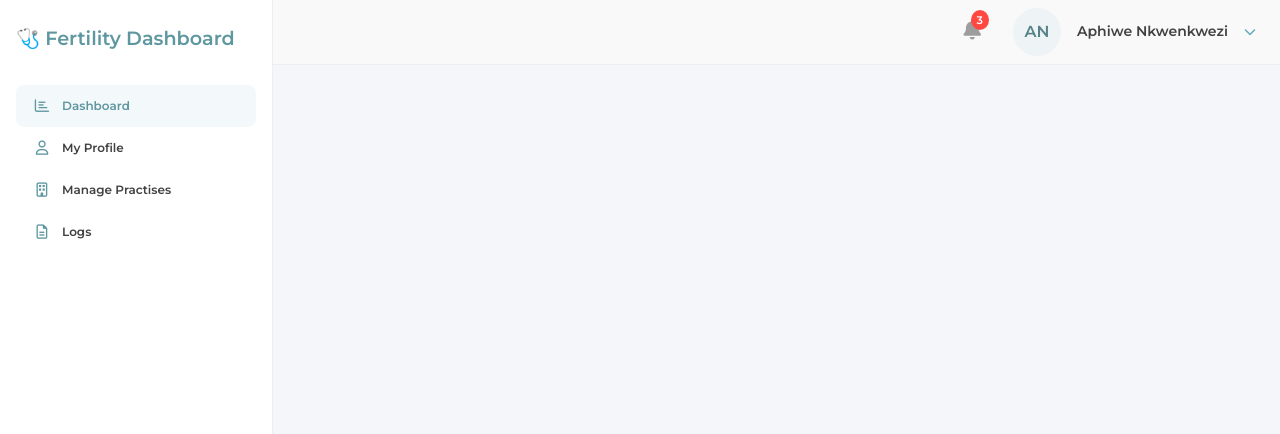
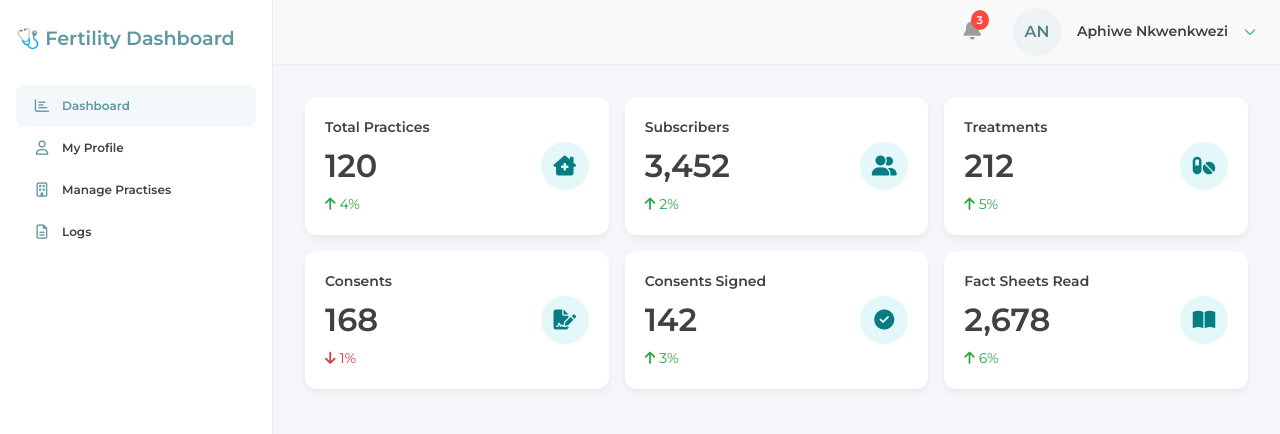
Before and after one commit to AphiweNkwenkwezi/fertilityjourney, a Vue app in the folder ClientApp/fertility-journey-dashboard/: page / in a window 1280 px wide. Shown: the top 434 px of the page. Built offline with nearby package versions, Linux system fonts and the light colour scheme.

Commit message:
added totals sections

```diff
--- /dev/null
+++ b/ClientApp/fertility-journey-dashboard/src/components/BaseCard.vue
@@ -0,0 +1,70 @@
+<template>
+    <div
+      class="card"
+      :class="[
+        { 'card-lift--hover': hover },
+        { shadow: shadow },
+        { [`shadow-${shadowSize}`]: shadowSize },
+        { [`bg-gradient-${gradient}`]: gradient },
+        { [`bg-${type}`]: type },
+      ]"
+    >
+      <div class="card-header" :class="headerClasses" v-if="$slots.header">
+        <slot name="header"> </slot>
+      </div>
+      <div class="card-body" :class="bodyClasses" v-if="!noBody">
+        <slot></slot>
+      </div>
+
+      <slot v-if="noBody"></slot>
+
+      <div class="card-footer" :class="footerClasses" v-if="$slots.footer">
+        <slot name="footer"></slot>
+      </div>
+    </div>
+  </template>
+  <script>
+  export default {
+    name: 'card',
+    props: {
+      type: {
+        type: String,
+        description: 'Card type',
+      },
+      gradient: {
+        type: String,
+        description: 'Card background gradient type (warning,danger etc)',
+      },
+      hover: {
+        type: Boolean,
+        description: 'Whether card should move on hover',
+      },
+      shadow: {
+        type: Boolean,
+        description: 'Whether card has shadow',
+      },
+      shadowSize: {
+        type: String,
+        description: 'Card shadow size',
+      },
+      noBody: {
+        type: Boolean,
+        default: false,
+        description: 'Whether card should have wrapper body class',
+      },
+      bodyClasses: {
+        type: [String, Object, Array],
+        description: 'Card body css classes',
+      },
+      headerClasses: {
+        type: [String, Object, Array],
+        description: 'Card header css classes',
+      },
+      footerClasses: {
+        type: [String, Object, Array],
+        description: 'Card footer css classes',
+      },
+    },
+  };
+  </script>
+  <style></style>
--- a/ClientApp/fertility-journey-dashboard/src/components/NotificationsDropdown.vue
+++ b/ClientApp/fertility-journey-dashboard/src/components/NotificationsDropdown.vue
@@ -60,9 +60,9 @@
       };
     },
     computed: {
-        isAnyUnreadMessages() {
-            return this.notifications.length > 0;
-        },
+      isAnyUnreadMessages() {
+          return this.notifications.length > 0;
+      },
      },
     methods: {
       toggleNotifications() {
--- /dev/null
+++ b/ClientApp/fertility-journey-dashboard/src/components/StatCard.vue
@@ -0,0 +1,112 @@
+<template>
+  <BaseCard class="stat-card" shadow>
+    <div class="stat-card-content">
+      <div class="stat-card-info">
+        <div class="stat-title">{{ title }}</div>
+        <div class="stat-value">{{ value }}</div>
+        <div class="stat-growth" :class="{ positive: growth >= 0, negative: growth < 0 }">
+          <i :class="growth >= 0 ? 'fas fa-arrow-up' : 'fas fa-arrow-down'"></i>
+          {{ Math.abs(growth) }}%
+        </div>
+      </div>
+      <div class="stat-icon">
+        <i :class="icon"></i>
+      </div>
+    </div>
+  </BaseCard>
+</template>
+
+<script>
+  import BaseCard from '@/components/BaseCard.vue';
+
+  export default {
+    components: {
+      BaseCard,
+    },
+    props: {
+      title: String,
+      value: [String, Number],
+      growth: Number,
+      icon: String,
+    },
+  };
+</script>
+
+<style scoped>
+.stat-card {
+  justify-content: space-between;
+  align-items: center;
+  padding: 1.25rem;
+  border-radius: 12px;
+  background-color: #fff;
+  box-shadow: 0 4px 6px rgba(0, 0, 0, 0.05);
+  transition: box-shadow 0.2s ease-in-out;
+}
+
+.stat-card:hover {
+  box-shadow: 0 6px 10px rgba(0, 0, 0, 0.1);
+}
+
+.stat-card-info {
+  display: flex;
+  flex-direction: column;
+  gap: 0.25rem;
+}
+
+.stat-title {
+  font-size: 14px;
+  color: var(--color-text-grey);
+  font-weight: 600;
+}
+
+.stat-value {
+  font-size: 32px;
+  font-weight: 700;
+  color: var(--color-text-grey);
+}
+
+.stat-growth {
+  font-size: 0.875rem;
+  display: flex;
+  align-items: center;
+  gap: 0.25rem;
+}
+
+.stat-growth.positive {
+  color: #28a745;
+}
+
+.stat-growth.negative {
+  color: #dc3545;
+}
+
+.stat-card-content {
+  display: flex;
+  justify-content: space-between;
+  align-items: center;
+}
+
+.stat-icon {
+  background-color: #E4F7F9;
+  border-radius: 50%;
+  width: 48px;
+  height: 48px;
+  display: flex;
+  align-items: center;
+  justify-content: center;
+  font-size: 1.25rem;
+  color: #067D82;
+}
+
+@media (max-width: 600px) {
+  .stat-card-content {
+    flex-direction: column;
+    align-items: flex-start;
+    gap: 1rem;
+  }
+
+  .stat-icon {
+    align-self: flex-end;
+  }
+}
+</style>
--- a/ClientApp/fertility-journey-dashboard/src/layout/DashboardLayout.vue
+++ b/ClientApp/fertility-journey-dashboard/src/layout/DashboardLayout.vue
@@ -4,6 +4,15 @@
       <div class="main-area">
         <Topbar @logout="logout" />
         <main class="content">
+          <div class="dashboard-stats">
+            <StatCard title="Total Practices" value="120" growth="4" icon="fas fa-clinic-medical" />
+            <StatCard title="Subscribers" value="3,452" growth="2" icon="fas fa-user-friends" />
+            <StatCard title="Treatments" value="212" growth="5" icon="fas fa-pills" />
+            <StatCard title="Consents" value="168" growth="-1" icon="fas fa-file-signature" />
+            <StatCard title="Consents Signed" value="142" growth="3" icon="fas fa-check-circle" />
+            <StatCard title="Fact Sheets Read" value="2,678" growth="6" icon="fas fa-book-open" />
+          </div>
+
           <router-view />
         </main>
       </div>
@@ -13,12 +22,14 @@
   <script>
   import Sidebar from '@/components/Sidebar.vue';
   import Topbar from '@/components/Topbar.vue';
+  import StatCard from '../components/StatCard.vue';
 
   export default {
     name: 'DashboardLayout',
     components: {
       Sidebar,
-      Topbar
+      Topbar,
+      StatCard
     },
     methods: {
       logout() {
@@ -28,7 +39,13 @@
   };
   </script>
 
-  <style scoped>
+<style scoped>
+.dashboard-stats {
+  display: grid;
+  grid-template-columns: repeat(3, 1fr); /* 3 cards per row */
+  gap: 1rem;
+  margin-bottom: 2rem;
+}
   .dashboard-layout {
     display: flex;
     height: 100vh;
```
